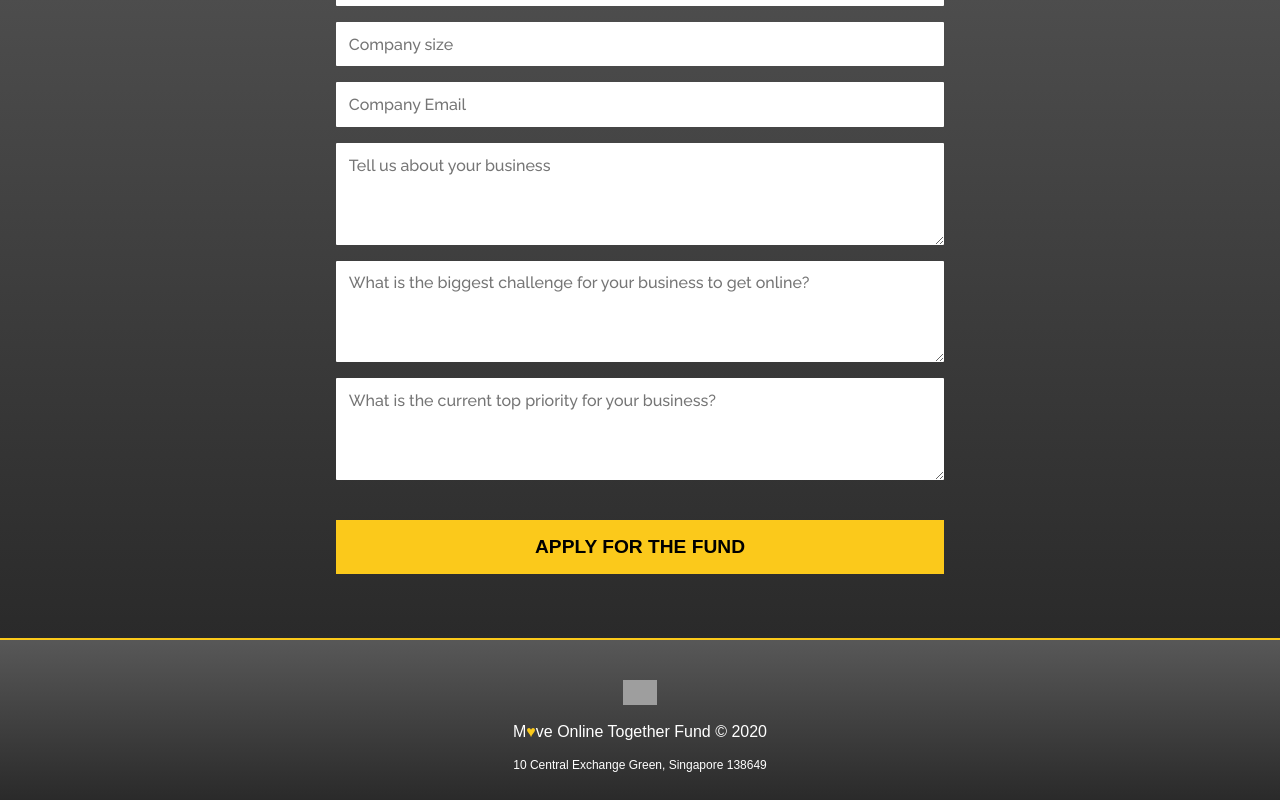
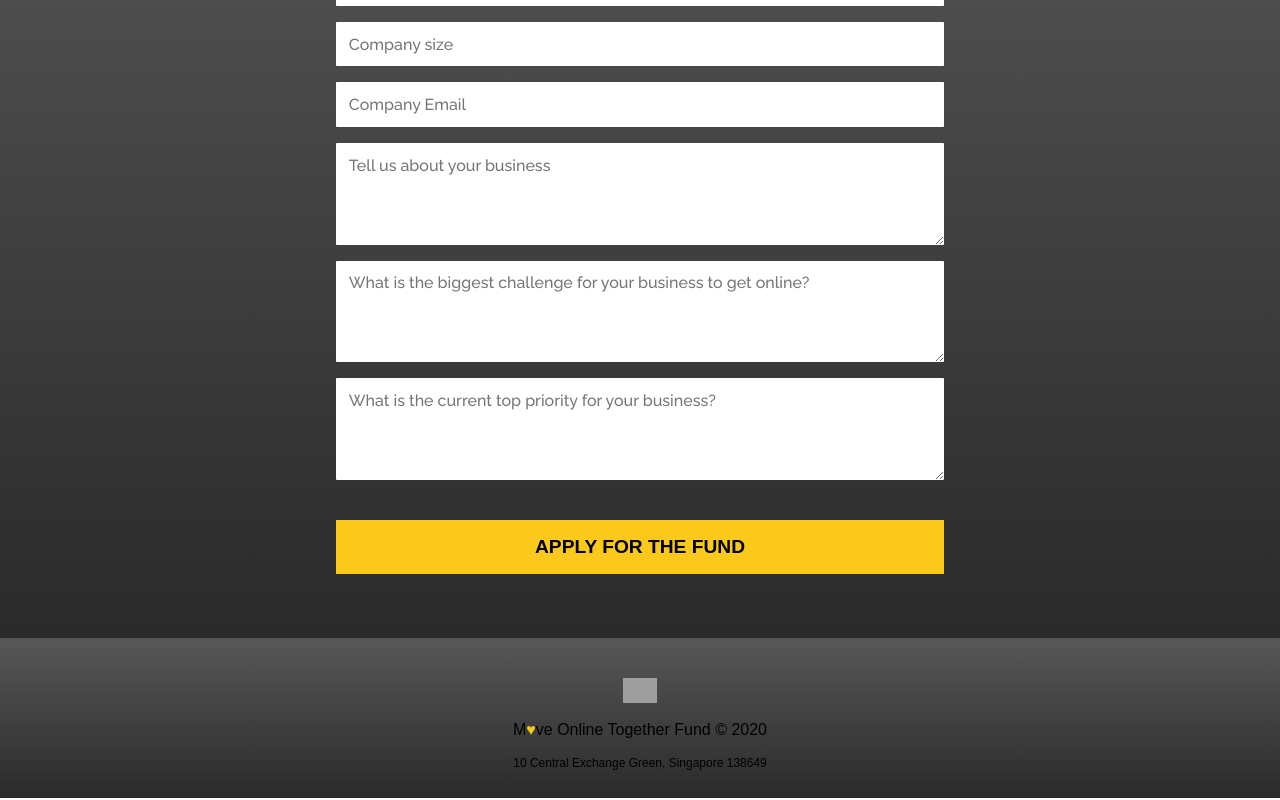
Before and after one commit to go-online-fund/frontend, a React (Create React App) app: page / in a window 1280 px wide. Shown: the part 3838-4638 px from the top of the page. Built offline with nearby package versions, Linux system fonts and the light colour scheme; grey boxes are pictures that could not be loaded.

Commit message:
formatted

```diff
--- a/src/components/elements/form-control.tsx
+++ b/src/components/elements/form-control.tsx
@@ -1,5 +1,6 @@
 import styled, { css } from "styled-components";
 import { StylesSchema } from "../../shared/enums/styles";
+import React from "react";
 
 const formControlStyles = css`
   border: none;
@@ -42,3 +43,14 @@ export const SuccessText = styled.span`
     width: 50%;
   }
 `;
+
+const ReactSelect = React.lazy(() => import('react-select'));
+
+export const Select = styled(ReactSelect)`
+  margin: 0.5rem;
+  width: 100%;
+
+  @media (min-width: 768px) {
+    width: 50%;
+  }
+`;
--- a/src/components/footer/footer.tsx
+++ b/src/components/footer/footer.tsx
@@ -3,16 +3,16 @@ import styled from 'styled-components';
 import { StylesSchema } from '../../shared/enums/styles';
 
 const FooterWrapper = styled.header`
+  background-image: ${StylesSchema.BlackGradient};
+  border-top: 2px solid #fbc91b
+  color: white;
+  font-size: 16px;
   height: 100%;
-  background-image: ${StylesSchema.BlackGradient};
+  line-height: 2;
   margin: 0 auto;
-  text-align: center;
   padding-bottom: 20px;
   padding-top: 20px;
-  color: white;
-  font-size: 16px;
-  line-height: 2;
-  border-top: 2px solid #fbc91b
+  text-align: center;
 `;
 
 
@@ -22,8 +22,7 @@ const FooterLogo = styled.img`
   margin-top: 20px
 `;
 
-const Footer: React.FC = () => {
-return (
+const Footer: React.FC = () => (
   <FooterWrapper>
     <FooterLogo src='https://res.cloudinary.com/doaxab4ly/image/upload/v1586099620/thenascompany_crbo5u.svg' />
     <br/>
@@ -33,6 +32,5 @@ return (
     <span style={{fontSize: '12px'}}>10 Central Exchange Green, Singapore 138649</span>
   </FooterWrapper>
 );
-}
 
 export default Footer;
--- a/src/components/pages/landing/sponsors-form.tsx
+++ b/src/components/pages/landing/sponsors-form.tsx
@@ -1,6 +1,6 @@
 import React, { Suspense, useState } from 'react';
 import styled from 'styled-components';
-import { TextField, SuccessText } from '../../elements/form-control';
+import { TextField, SuccessText, Select } from '../../elements/form-control';
 import { PrimaryButton } from '../../elements/buttons';
 import FormsService from '../../../shared/services/forms.service';
 import { SponsorApplication } from '../../../shared/interfaces/forms.interface';
@@ -37,17 +37,6 @@ const SponsorsFormWrapper = styled.form`
     padding-top: 240px;
     height: 100%;
     background-repeat: no-repeat;
-  }
-`;
-
-const ReactSelect = React.lazy(() => import('react-select'));
-
-const Select = styled(ReactSelect)`
-  margin: 0.5rem;
-  width: 100%;
-
-  @media (min-width: 768px) {
-    width: 50%;
   }
 `;
 
```
